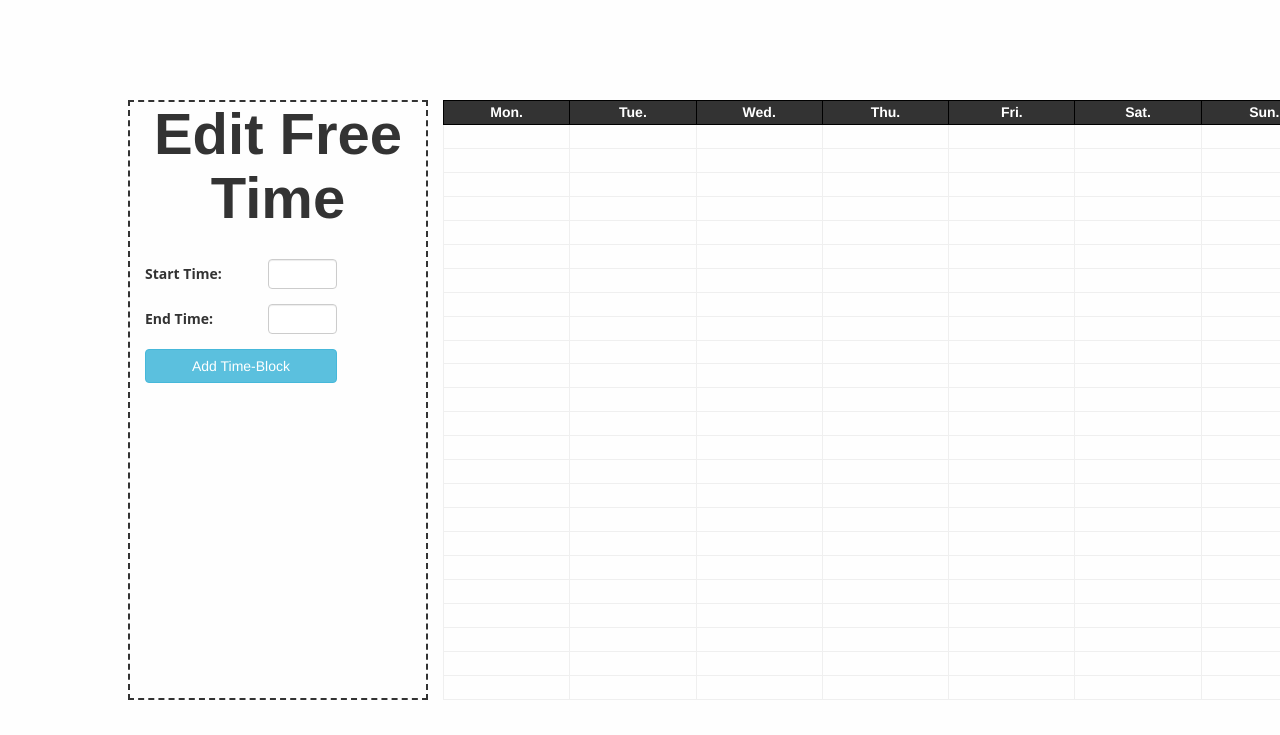
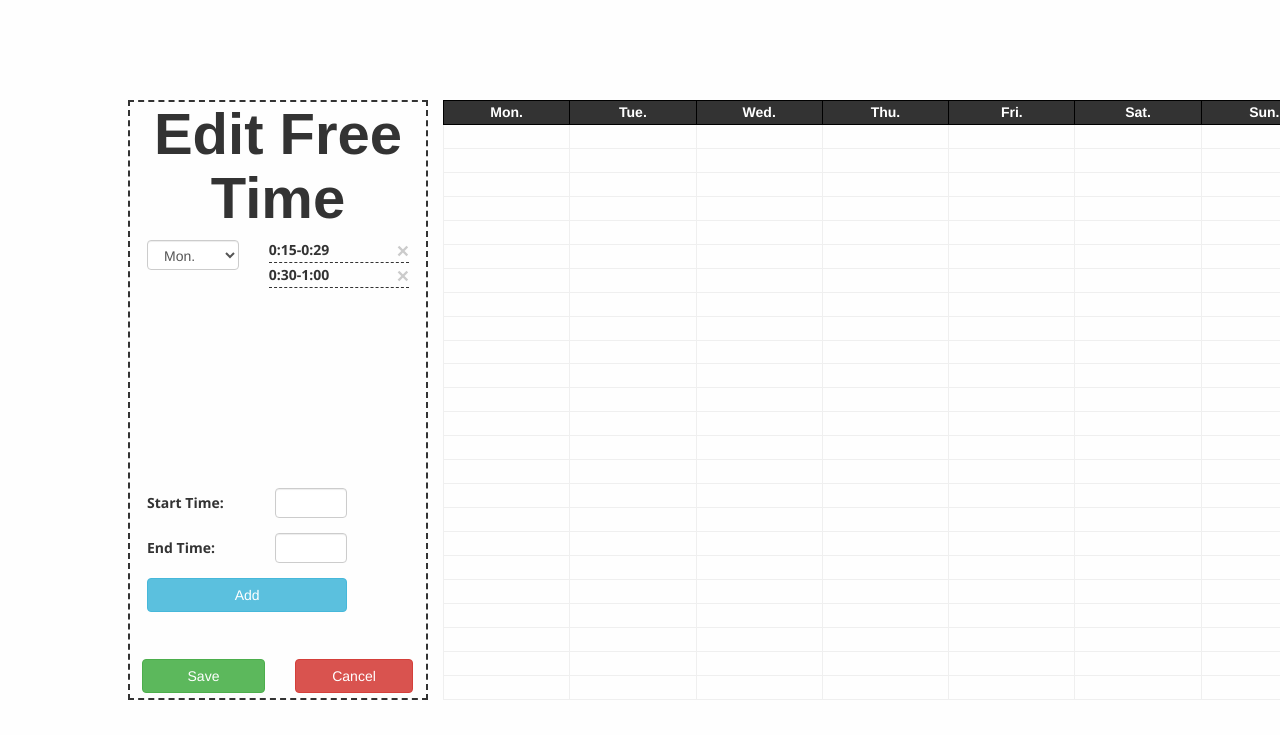
Before and after one commit to squiddle-online/squiddle, a Django app: a page that uses squiddle/squiddle_app/templates/base.html in a window 1280 px wide. Shown: the part 65-800 px from the top of the page. Run offline with Django 3.2, Linux system fonts and the light colour scheme; a user stored in the database is signed in; lists and menus that the app fills with data are empty; some libraries are stand-ins or nearby versions; some web fonts are replaced.

Commit message:
Time blocks are correctly populated and displayed now.

```diff
--- a/squiddle/squiddle_app/services.py
+++ b/squiddle/squiddle_app/services.py
@@ -5,6 +5,8 @@
 def free_time(request):
     w = WeeklySchedule()
     w.add_block(Day.MONDAY, (0, 30), (1, 0))
+    w.add_block(Day.TUESDAY, (0, 45), (2, 30))
+    w.add_block(Day.MONDAY, (0, 15), (0, 29))
     return w.to_json_response()
 
 
--- a/squiddle/squiddle_app/static/edit_free_time.css
+++ b/squiddle/squiddle_app/static/edit_free_time.css
@@ -1,11 +1,12 @@
 #schedule-controls {
     border: 2px dashed #333333;
     min-width: 300px;
+    padding-left: 2px;
+    padding-right: 2px;
 }
 
 #title-container {
     text-align: center;
-    height: 4%;
     width: 100%;
 }
 
@@ -18,14 +19,56 @@
     font-size: 58px;
 }
 
+#day-blocks-display {
+    height: 40%;
+    padding-top: 10px;
+}
+
+#day-selector {
+    height: 30px;
+}
+
+#block-list {
+    overflow-y: auto;
+    height: 100%;
+}
+
+.block-entry {
+    height: 23px;
+    border-bottom: 1px dashed #333333;
+    margin-bottom: 2px;
+}
+
+.block-entry p {
+    font-size: 14px;
+    font-weight: 700;
+    font-family: "Open Sans";
+    text-align: center;
+    display: inline-block;
+}
+
+.block-entry button:hover {
+    color: red;
+}
+
+.block-entry button:active {
+    color: #8b0000;
+}
+
+.block-entry button:focus,
+.block-entry button:active:focus {
+    outline: none;
+}
+
 label {
     font-family: "Open Sans", sans-serif;
     font-size: 14px;
 }
 
 #time-block-form-container {
-    margin-top: 50%;
     padding-bottom: 10px;
+    padding-left: 15px;
+    padding-top: 10px;
 }
 
 #time-block-form label {
@@ -36,6 +79,23 @@
     height: 30px;
 }
 
+#save-schedule-button {
+    width: 100%;
+}
+#save-schedule-col {
+    padding-left: 10px;
+}
+
+#cancel-schedule-button{
+    width: 100%;
+}
+
+#save-options {
+    position: absolute;
+    bottom: 5px;
+    width: 100%;
+}
+
 .btn:focus,
 .btn:active:focus {
     outline: none;
--- a/squiddle/squiddle_app/static/edit_free_time.js
+++ b/squiddle/squiddle_app/static/edit_free_time.js
@@ -7,63 +7,18 @@
 
 window.addEventListener("load", function() {
     document.getElementById("add-time-block-button").addEventListener("click", addTimeBlock);
+    document.getElementById("day-selector").addEventListener("change", dayChanged);
 
     startTimeErrorList = document.getElementById("start-time-error-list");
     endTimeErrorList = document.getElementById("end-time-error-list");
 
     scheduleManager = new ScheduleManager(ScheduleType.FREE_TIME);
-    freeTime = new WeeklySchedule()
+    freeTime = new WeeklySchedule();
 
     pullFreeTime();
 });
 
-function pullFreeTime() {
-    if (freeTimeRequest) freeTimeRequest.abort();
-    else freeTimeRequest = new XMLHttpRequest();
-
-    freeTimeRequest.onreadystatechange = function() {
-        if (this.readyState == 4 && this.status == 200) {
-            freeTime.setJson(this.responseText);
-            showFreeTime();
-        }
-    }
-
-    freeTimeRequest.open("GET", "/services/free-time/", true);
-    freeTimeRequest.send();
-}
-
-function pushFreeTime() {
-    var pushRequest = new XMLHttpRequest();
-    pushRequest.open("POST", "/services/free-time/", true);
-    pushRequest.setRequestHeader("Content-type", "application/json");
-    pushRequest.send(freeTime.toJson());
-}
-
-function showFreeTime() {
-    if (freeTime.error()) redirect();
-
-    scheduleManager.hide();
-    scheduleManager.clamp(freeTime.getFirstHour(), freeTime.getLastHour());
-
-    for (const day of freeTime.days())
-        for (const b of freeTime.blocks()[day])
-            scheduleManager.addTimeBlock(day, b[0], b[1]);
-
-    scheduleManager.show();
-}
-
-/** Reload the page from the server, which will require the user to login if their session has expired */
-function redirect() {
-    // Force reload from the server.
-    window.location.reload(true);
-}
-
-function isValidTime(time) {
-    hour = time[0]
-    minute = time[1]
-    return hour >= 0 && hour <= 23 &&
-           minute >= 0 && minute <= 59
-}
+// Event Listeners
 
 function addTimeBlock() {
     this.blur();
@@ -83,27 +38,123 @@
 
     // Show errors for invalid input and exit early if necessary.
 
-    console.log(startMatch.slice(1))
-    if (!startMatch || !isValidTime(startMatch.slice(1))) {
-        startTimeErrorList.innerHTML = "<li class=\"error\">Invalid Start Time</li>";
-        return;
-    }
-    else
-        startTimeErrorList.innerHtml = "";
-
-    if (!endMatch || !isValidTime(endMatch.slice(1))) {
-        endTimeErrorList.innerHTML = "<li class=\"error\">Invalid End Time</li>";
-        return;
+    var wasError = false;
+    if (startMatch && isValidTime(startMatch.slice(1))) {
+        startTimeErrorList.innerHTML = "";
     }
     else {
+        startTimeErrorList.innerHTML = "<li class=\"error\">Invalid Start Time</li>";
+        wasError = true;
+    }
+
+    if (endMatch && isValidTime(endMatch.slice(1))) {
         endTimeErrorList.innerHTML = "";
     }
+    else {
+        endTimeErrorList.innerHTML = "<li class=\"error\">Invalid End Time</li>";
+        wasError = true;
+    }
+
+    if (wasError) return;
 
     // Check to see if the time block conflicts with the current schedule.
     // TODO: Get the selected day.
 
 }
 
-function removeTimeBlock() {
-    this.blur();
+function removeTimeBlock(day, index) {
+
 }
+
+function dayChanged() {
+    populateBlockList(this.selectedIndex);
+}
+
+// Helpers
+
+/** Pulls the free time from the server and calls showFreeTime().
+ * @note If the session is invalid, the user will be redirected to the home page.
+ */
+function pullFreeTime() {
+    if (freeTimeRequest) freeTimeRequest.abort();
+    else freeTimeRequest = new XMLHttpRequest();
+
+    freeTimeRequest.onreadystatechange = function() {
+        if (this.readyState == 4 && this.status == 200) {
+            freeTime.setJson(this.responseText);
+            showFreeTime();
+            populateBlockList(WeekDay.MONDAY);
+        }
+    }
+
+    freeTimeRequest.open("GET", "/services/free-time/", true);
+    freeTimeRequest.send();
+}
+
+/** Pushes the new free time to the server to be saved. */
+function pushFreeTime() {
+    var pushRequest = new XMLHttpRequest();
+    pushRequest.open("POST", "/services/free-time/", true);
+    pushRequest.setRequestHeader("Content-type", "application/json");
+    pushRequest.send(freeTime.toJson());
+}
+
+/* Adds free time blocks to the schedule view. */
+function showFreeTime() {
+    if (freeTime.error()) redirect();
+
+    scheduleManager.hide();
+    scheduleManager.clamp(freeTime.getFirstHour(), freeTime.getLastHour());
+
+    for (const day of freeTime.days())
+        for (const b of freeTime.blocks()[day])
+            scheduleManager.addTimeBlock(day, b[0], b[1]);
+
+    scheduleManager.show();
+}
+
+/** Fill the block list with the time blocks from a given day.
+ * @param day The day to display the blocks from.
+ */
+function populateBlockList(day) {
+    var list = document.getElementById("block-list");
+    list.innerHTML = "";
+
+    for (const b of freeTime.blocks()[day]) {
+        var entry = document.createElement("div");
+        entry.setAttribute("class", "block-entry");
+
+        var label = document.createElement("p");
+        label.setAttribute("class", "block-label");
+
+        var startMinuteString = ('00' + b[0][1]).slice(-2);
+        var endMinuteString = ('00' + b[1][1]).slice(-2);
+        label.innerHTML = b[0][0] + ":" + startMinuteString + "-" + b[1][0] + ":" + endMinuteString;
+
+        var button = document.createElement("button");
+        button.setAttribute("class", "close");
+        button.setAttribute("aria-label", "Close");
+
+        var span = document.createElement("span");
+        span.setAttribute("aria-hidden", "true");
+
+        span.innerHTML = "&times;";
+        button.appendChild(span);
+        entry.appendChild(label);
+        entry.appendChild(button);
+        list.appendChild(entry);
+    }
+}
+
+/** Reload the page from the server, which will require the user to login if their session has expired */
+function redirect() {
+    // Force reload from the server.
+    window.location.reload(true);
+}
+
+function isValidTime(time) {
+    hour = time[0];
+    minute = time[1];
+    return hour >= 0 && hour <= 23 &&
+           minute >= 0 && minute <= 59;
+}
--- a/squiddle/squiddle_app/templates/base.html
+++ b/squiddle/squiddle_app/templates/base.html
@@ -8,6 +8,7 @@
   <link href='https://fonts.googleapis.com/css?family=Qwigley:300,400,700' rel='stylesheet' type='text/css'>
   <link href='https://fonts.googleapis.com/css?family=Marvel:300,400,500,600,700' rel='stylesheet' type='text/css'>
   <link href='https://fonts.googleapis.com/css?family=Quicksand:300,400,500,600,700' rel='stylesheet' type='text/css'>
+  <link href='https://fonts.googleapis.com/css?family=Open+Sans:300,400,500,600,700' rel='stylesheet' type='text/css'>
   {% load static %}
   <link rel="stylesheet" type="text/css" href="{% static 'base.css' %}">
   {% block links%}{% endblock %}
--- a/squiddle/squiddle_app/templates/edit_free_time.html
+++ b/squiddle/squiddle_app/templates/edit_free_time.html
@@ -4,6 +4,7 @@
 
 {% block extra-links %}
 <link rel="stylesheet" type="text/css" href="{% static "edit_free_time.css" %}">
+<link rel="stylesheet" type="text/css" href="{% static "form.css" %}">
 {% endblock %}
 
 {% block js %}
@@ -16,6 +17,31 @@
 <div id="title-container">
     <h1 id="title">Edit Free Time</h1>
 </div>
+
+<div id="day-blocks-display" class row-fluid>
+    <div class="col-xs-5">
+        <select id="day-selector" class="form-control">
+            <option>Mon.</option>
+            <option>Tue.</option>
+            <option>Wed.</option>
+            <option>Thu.</option>
+            <option>Fri.</option>
+            <option>Sat.</option>
+            <option>Sun.</option>
+        </select>
+    </div>
+    <div id="block-list" class="col-xs-7">
+        <!-- Sample block entry:
+        <div class="block-entry">
+            <p class="block-label" style="display: inline-block;">8:00-9:00</p>
+            <button type="button" class="close" aria-label="Close">
+                <span aria-hidden="true">&times;</span>
+            </button>
+        </div>
+        -->
+    </div>
+</div>
+
 <div id="time-block-form-container">
     <form id="time-block-form">
         <ul id="start-time-error-list" class="errorlist">
@@ -42,9 +68,19 @@
 
         <div class="form-group row">
         <div class="col-xs-9">
-            <button id="add-time-block-button" type="button" class="btn btn-info" style="width:100%;">Add Time-Block</button>
+            <button id="add-time-block-button" type="button" class="btn btn-info" style="width:100%;">
+            Add
+            </button>
         </div>
         </div>
     </form>
 </div>
+<div id="save-options" class="row=fluid">
+    <div id="save-schedule-col" class="col-xs-6">
+        <button id="save-schedule-button" type="button" class="btn btn-success">Save</button>
+    </div>
+    <div id="cancel-schedule-col" class="col-xs-6">
+        <button id="cancel-schedule-button" type="button" class="btn btn-danger">Cancel</button>
+    </div>
+</div>
 {% endblock%}
```
